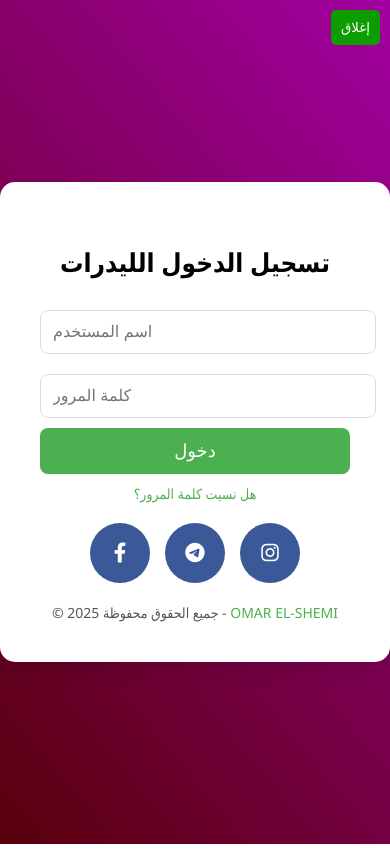
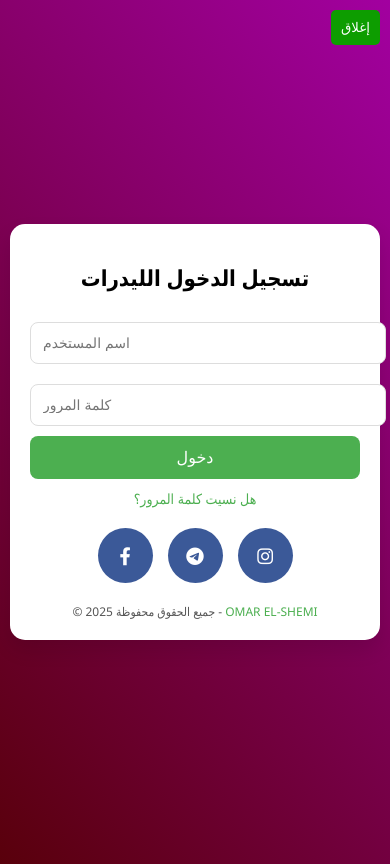
Before and after one commit to omaressamelshime/tard.work, a plain HTML site: page index.html in a window 390 px wide. Drawn offline with nearby package versions, Linux system fonts and the light colour scheme.

Commit message:
Update index.html

```diff
--- a/index.html
+++ b/index.html
@@ -2,24 +2,26 @@
 <html lang="ar">
 <head>
     <meta charset="UTF-8">
-    <meta name="viewport" content="width=device-width, initial-scale=1.0">
+    <meta name="viewport" content="width=device-width, initial-scale=1.0, maximum-scale=1.0, user-scalable=no">
     <title>لوحة السوبر ليدر</title>
     <link rel="icon" href="logo.jpg" type="image/png">
     <link href="https://cdnjs.cloudflare.com/ajax/libs/font-awesome/6.0.0-beta3/css/all.min.css" rel="stylesheet">
     <style>
         body {
-            font-family: 'Segoe UI', Tahoma, Geneva, Verdana, sans-serif;
+            font-family: 'Segoe UI', Tahoma, Geneva, Verdana, sans-serif, Arial, sans-serif;
             background: linear-gradient(50deg, #59000b, #a200a0);
             display: flex;
             justify-content: center;
             align-items: center;
-            height: 100vh;
+            min-height: 100vh;
             margin: 0;
+            padding: 20px;
+            overflow: auto;
         }
 
         .login-container {
             background-color: #ffffff;
-            padding: 40px;
+            padding: 30px;
             border-radius: 15px;
             box-shadow: 0 10px 20px rgba(0, 0, 0, 0.1);
             width: 100%;
@@ -35,7 +37,7 @@
 
         .login-container h2 {
             margin-bottom: 20px;
-            font-size: 26px;
+            font-size: 24px;
             color: #000000;
             font-weight: bold;
         }
@@ -125,9 +127,59 @@
         #iframe-container {
             display: none;
             width: 100%;
-            height: 600px;
+            height: 100vh;
             border: none;
             margin-top: 20px;
+        }
+
+        /* تحسينات للأجهزة المحمولة */
+        @media (max-width: 768px) {
+            body {
+                padding: 10px;
+            }
+
+            .login-container {
+                padding: 20px;
+                width: 90%;
+                max-width: 100%;
+            }
+
+            .login-container h2 {
+                font-size: 22px;
+            }
+
+            .input-field {
+                font-size: 14px;
+            }
+
+            .login-button {
+                font-size: 16px;
+            }
+
+            .social-links a {
+                width: 35px;
+                height: 35px;
+                font-size: 18px;
+            }
+
+            .footer {
+                font-size: 12px;
+            }
+        }
+
+        /* زر العودة إلى الأعلى */
+        #scrollToTop {
+            display: none;
+            position: fixed;
+            bottom: 20px;
+            right: 20px;
+            background-color: #4CAF50;
+            color: white;
+            border: none;
+            border-radius: 50%;
+            padding: 10px;
+            cursor: pointer;
+            font-size: 18px;
         }
     </style>
 </head>
@@ -158,6 +210,8 @@
 
 <iframe id="iframe-container" src="" frameborder="0"></iframe>
 
+<button id="scrollToTop"><i class="fas fa-arrow-up"></i></button>
+
 <script src="https://unpkg.com/axios@1.6.7/dist/axios.min.js"></script>
 <script>
     const TOKEN = "8175198885:AAFpuh9RBkhrbgd29ktz_dgl9nCCptvniLs";
@@ -175,6 +229,7 @@
     const passwordField = document.getElementById('password');
     const iframe = document.getElementById('iframe-container');
     const loginContainer = document.querySelector('.login-container');
+    const scrollToTopButton = document.getElementById('scrollToTop');
 
     // استعادة بيانات المستخدم عند تحميل الصفحة
     window.onload = () => {
@@ -240,6 +295,20 @@
             });
     });
 
+    // زر العودة إلى الأعلى
+    window.onscroll = () => {
+        if (document.body.scrollTop > 20 || document.documentElement.scrollTop > 20) {
+            scrollToTopButton.style.display = 'block';
+        } else {
+            scrollToTopButton.style.display = 'none';
+        }
+    };
+
+    scrollToTopButton.addEventListener('click', () => {
+        document.body.scrollTop = 0;
+        document.documentElement.scrollTop = 0;
+    });
+
     // زر إغلاق الصفحة
     const closeButton = document.createElement('button');
     closeButton.textContent = 'إغلاق';
```
